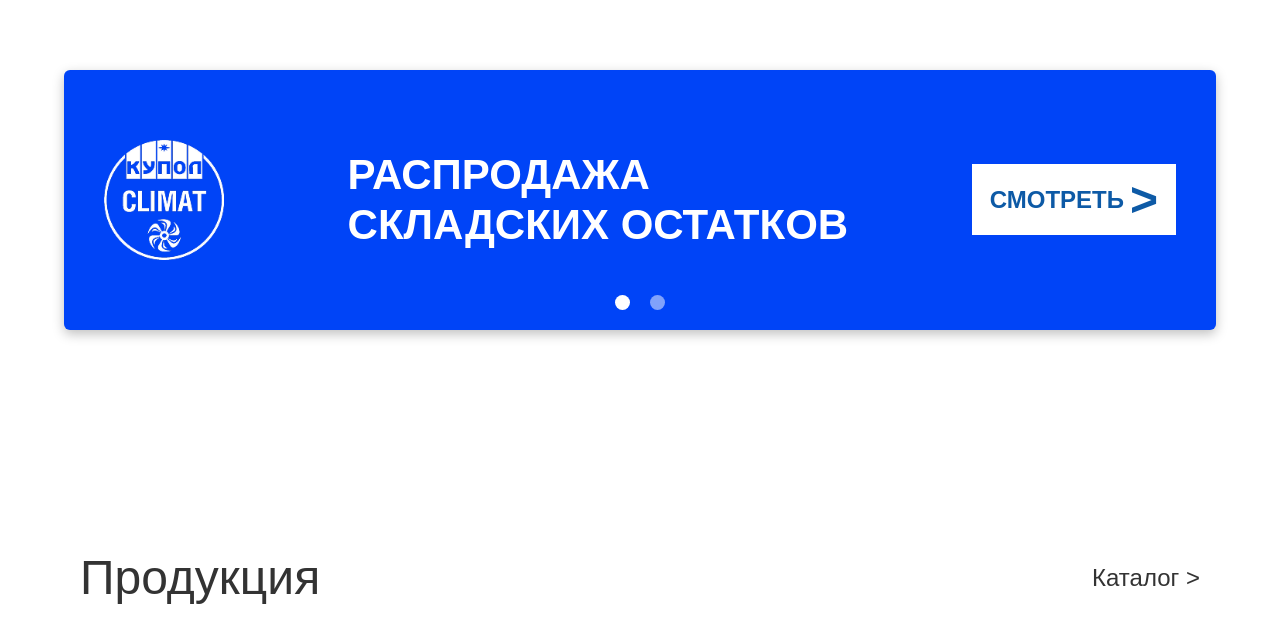
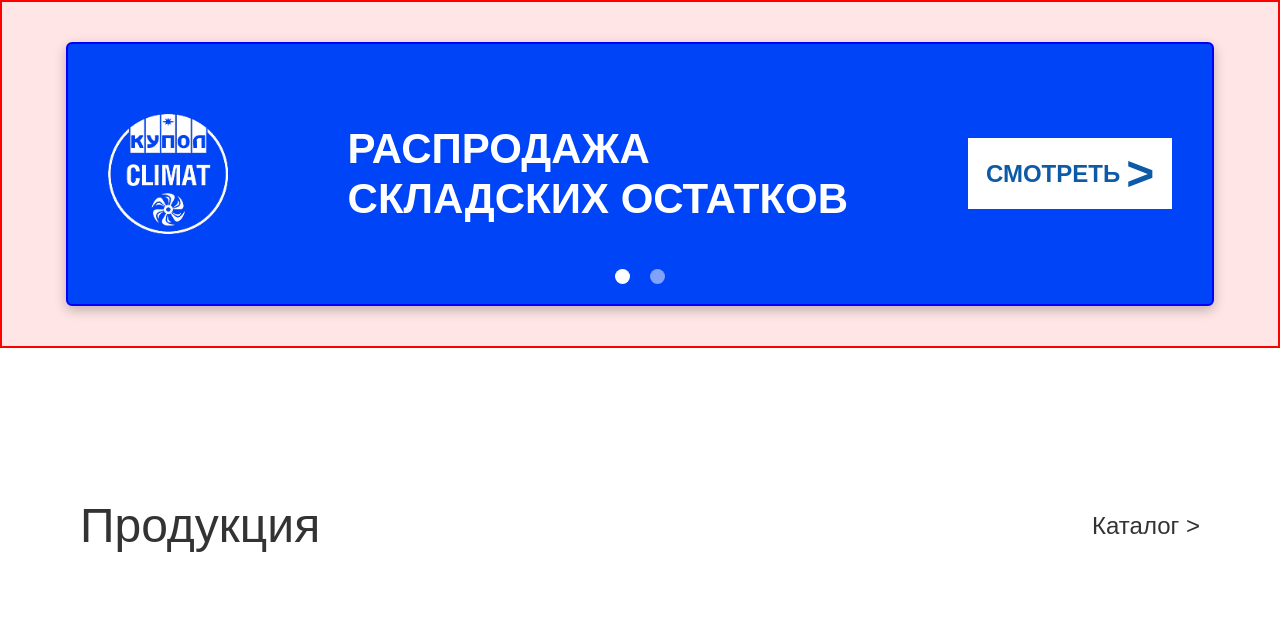
Before and after one commit to L4NOTTE/L4NOTTE.github.io, a PHP site: page / in a window 1280 px wide. Shown: the part 667-1307 px from the top of the page. Run offline with PHP 8.4, Linux system fonts and the light colour scheme.

Commit message:
Update style.css

```diff
--- a/kupolclimat_banner/css/style.css
+++ b/kupolclimat_banner/css/style.css
@@ -155,7 +155,16 @@
     cursor: pointer;
 }
 
-
+/* Временно для отладки */
+#banner-container {
+    border: 2px solid red !important; /* Чтобы видеть контейнер */
+    min-height: 200px !important;
+    background-color: rgba(255,0,0,0.1) !important;
+}
+
+.rotating-banner {
+    border: 2px solid blue !important;
+}
 
 .rotating-banner {
     display: flex;
@@ -2020,4 +2029,5 @@
         padding: 10px 12px;
         font-size: 14px;
     }
-}
+
+}
```
